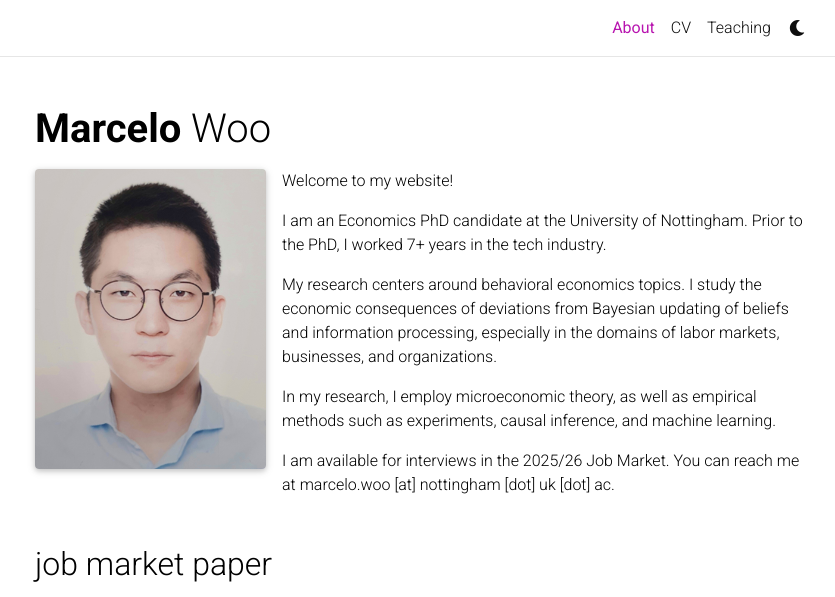
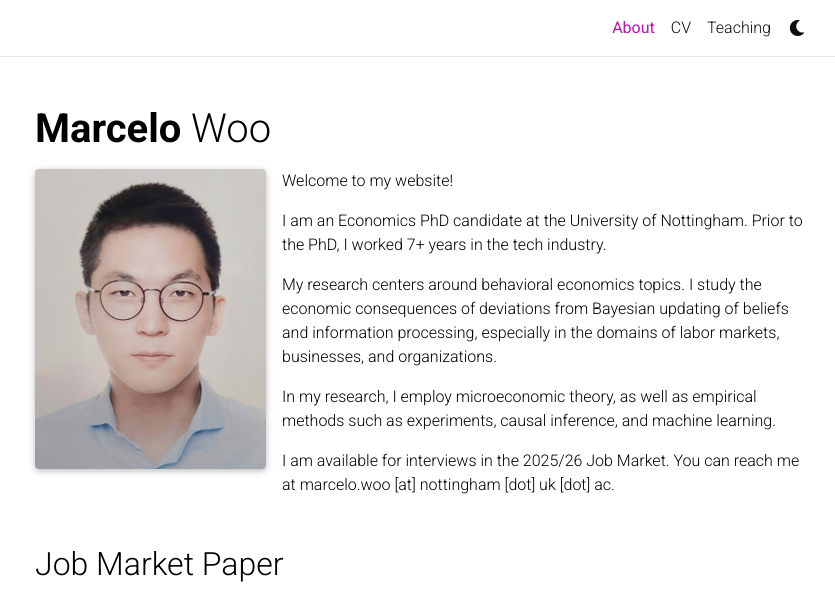
Before and after one commit to marcelowoo/marcelowoo.github.io, a Jekyll site: the page built from _pages/about.md, in a window 1280 px wide and 1142 px high, cut to the strip 0-597 px from the top of the window. Shown: the whole strip, without its empty margins (220-1055 px from the left). Built offline with Jekyll 4.4.1, drawn with Linux system fonts in a browser that asks for light colours; comment, search, counter and statistics services are not loaded; a style sheet for code colours, icons or effects is not loaded; some of the changed text lies outside the part shown.

Commit message:
Capitalize page sections

```diff
--- a/_includes/selected_papers.html
+++ b/_includes/selected_papers.html
@@ -1,15 +1,15 @@
 
           <div class="publications">
-            <h2>job market paper</h2>
+            <h2>Job Market Paper</h2>
             {% bibliography -f papers -q @*[abbr=jmp] %}
           </div>
 
           <div class="publications">
-            <h2>publications</h2>
+            <h2>Publications</h2>
             {% bibliography -f papers -q @*[type=publication] %}
           </div>
 
           <div class="publications">
-            <h2>work in progress</h2>
+            <h2>Work in Progress</h2>
             {% bibliography -f papers -q @*[type=work_in_progress] %}
           </div>
```
Also changed, not shown: _bibliography/papers.bib (+1 -1 lines).
